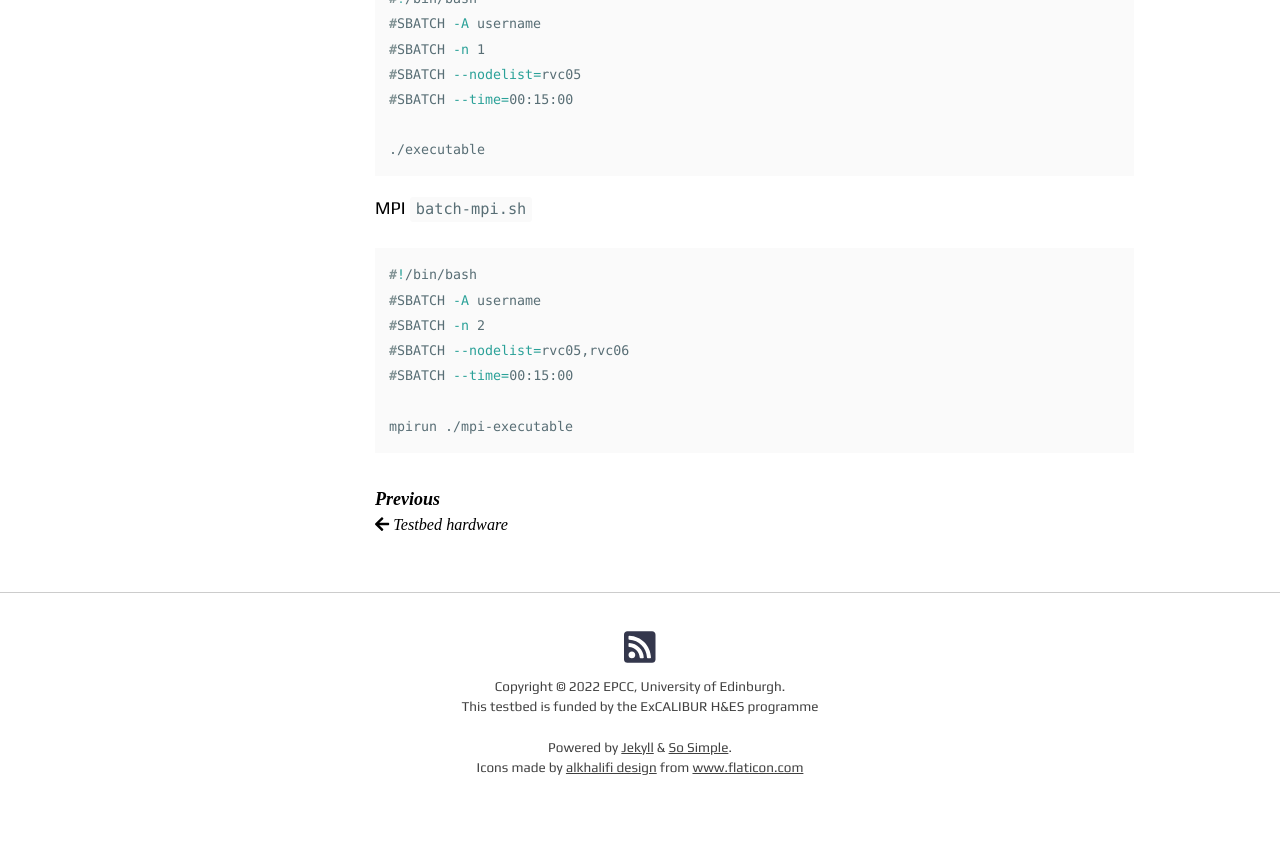
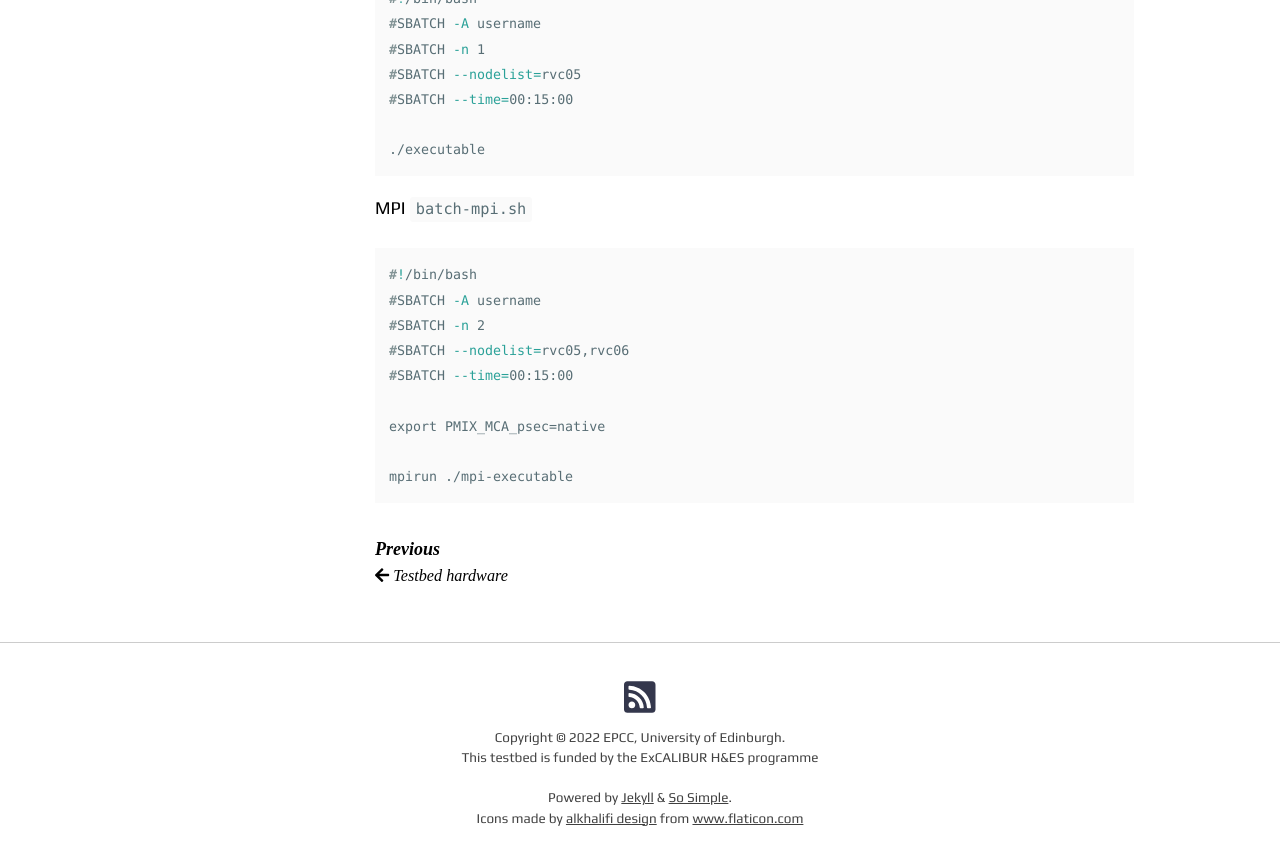
Before and after one commit to RISCVtestbed/riscvtestbed.github.io, a Jekyll site: the page built from _documentation/running_riscv.md, in a window 1280 px wide and 900 px high, scrolled down 1788 px. Shown: the top 865 px of the window. Built offline with Jekyll 4.4.1, drawn with Linux system fonts in a browser that asks for light colours; nearby versions of some CDN libraries.

Commit message:
update example mpi sbatch script

````diff
--- a/_documentation/running_riscv.md
+++ b/_documentation/running_riscv.md
@@ -53,5 +53,7 @@ MPI `batch-mpi.sh`
 #SBATCH --nodelist=rvc05,rvc06
 #SBATCH --time=00:15:00
 
+export PMIX_MCA_psec=native
+
 mpirun ./mpi-executable
 ```
````
